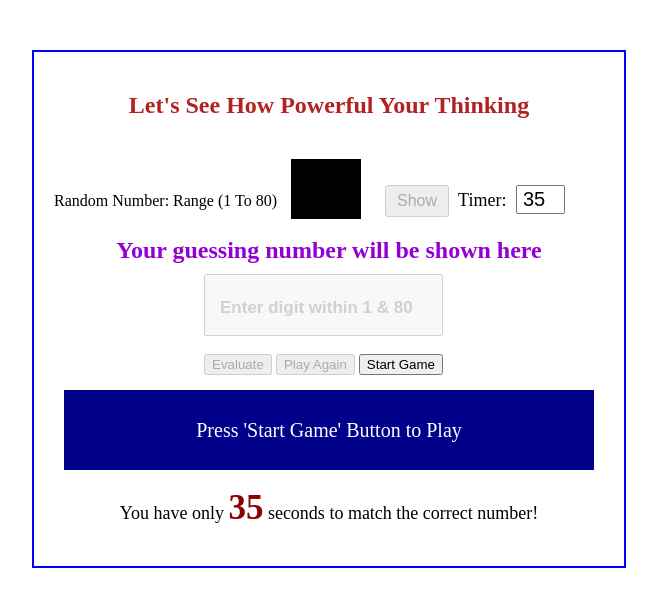
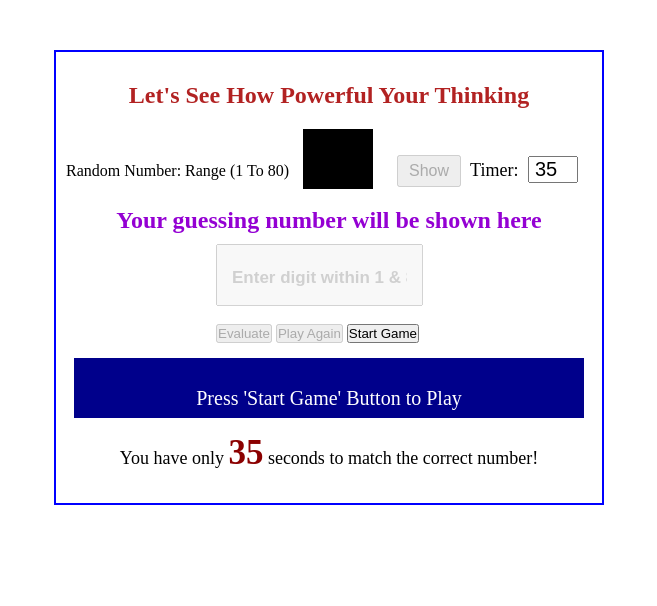
Before and after one commit to zahidulislam2020/guess-hidden-number, a plain HTML site: page index.html in a window 1280 px wide. Shown: the whole page, without its empty margins (311-968 px from the left). Drawn offline with Linux system fonts and the light colour scheme.

Commit message:
Update style.css

```diff
--- a/style.css
+++ b/style.css
@@ -1,8 +1,13 @@
+* {
+    margin: 0;
+    padding: 0;
+    box-sizing: border-box;
+}
 .container {
   border: 2px solid blue;
   width: 550px;
-    margin: 50px auto 0;
-    padding: 20px;
+  margin: 50px auto;
+  padding: 30px 10px;
   position: relative;
 }
 
@@ -32,7 +37,7 @@
 }
 
 .setTimer {
-    width: 38px;
+  width: 50px;
   margin-left: 5px;
   font-size: 20px;
   padding-left: 5px;
@@ -95,7 +100,7 @@
 }
 
 /* Firefox */
-input[type=number] {
+input[type="number"] {
   -moz-appearance: textfield;
 }
 
```
Lines whose indentation alone changed are shown as unchanged.
